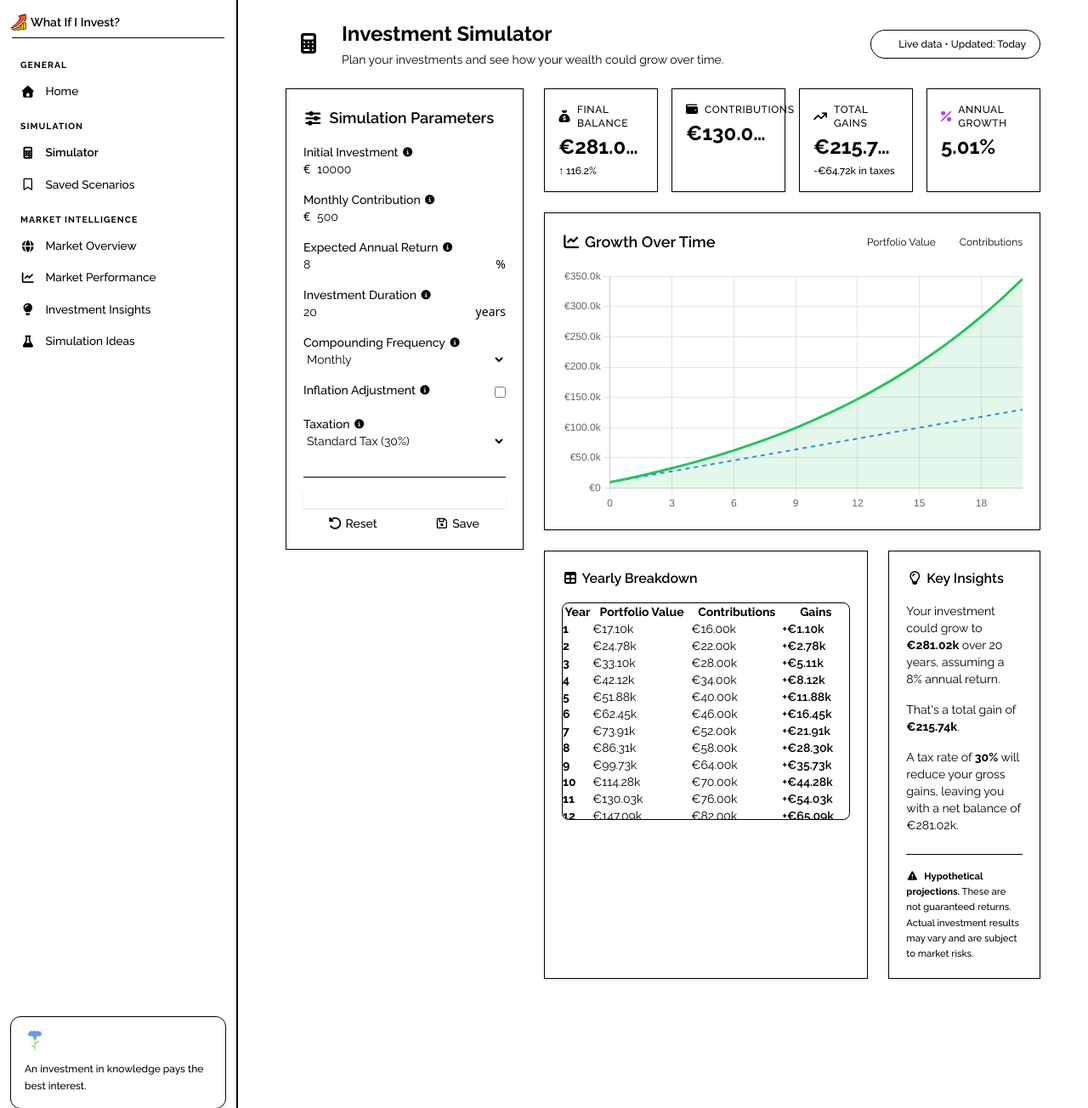
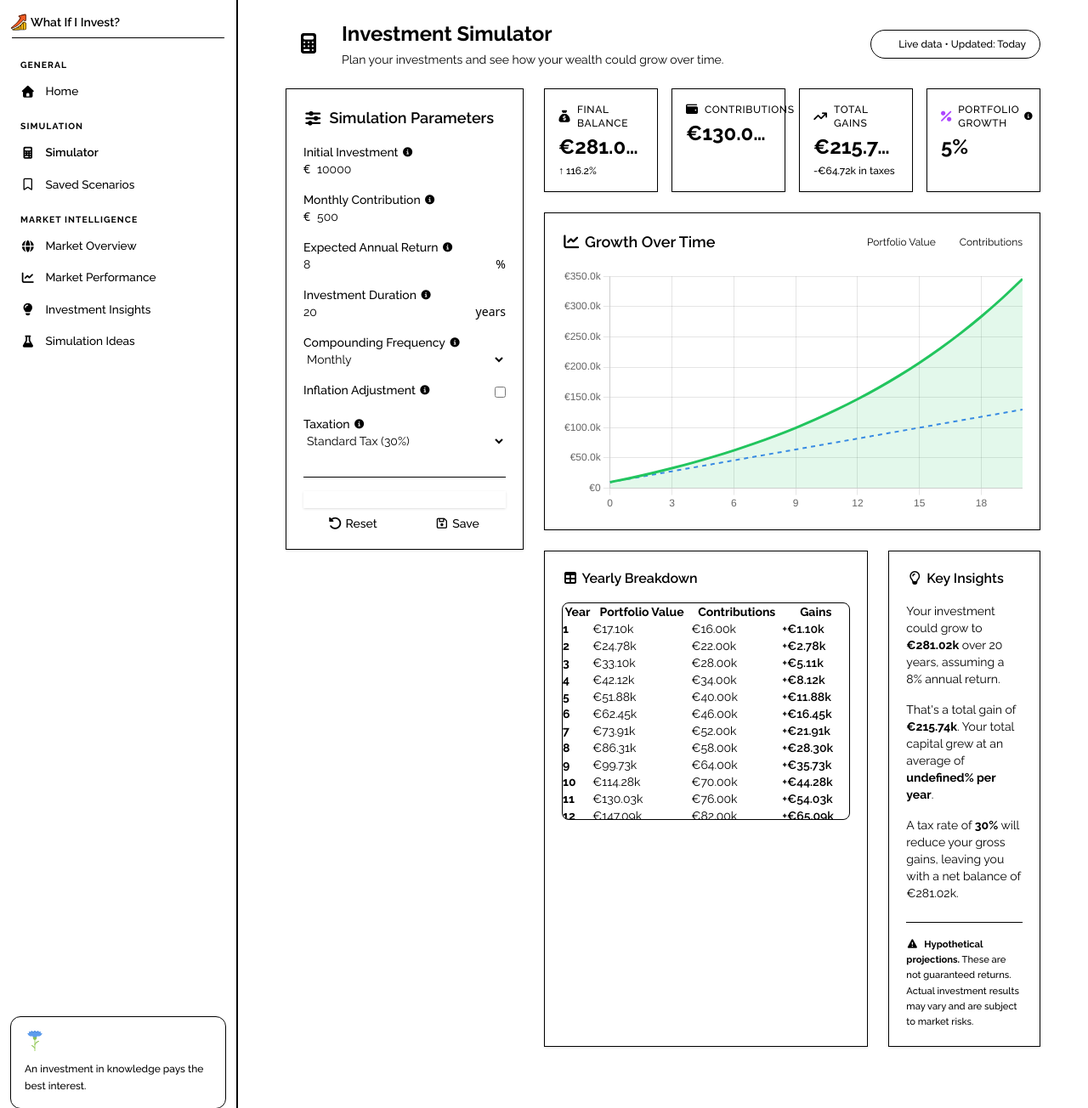
Before and after one commit to MJoel-Neel/compound_interest, a FastAPI app: page /simulator in a window 1280 px wide. Shown: the top 1304 px of the page at 85% size. Run offline with FastAPI, Linux system fonts and the light colour scheme; some libraries are stand-ins or nearby versions.

Commit message:
changement de cagr en portfolio_growth_rate

```diff
--- a/app/models.py
+++ b/app/models.py
@@ -142,4 +142,4 @@ class Scenario(Base):
         if created.tzinfo is None:
             created = created.replace(tzinfo=datetime.timezone.utc)
 
-        return (now - created).seconds < 7000
+        return (now - created).days < 2
--- a/app/services/calculations.py
+++ b/app/services/calculations.py
@@ -84,9 +84,9 @@ def calculate_compound_interest(
     # Calculate CAGR (Compound Annual Growth Rate)
     # Formula: (Ending Value / Beginning Value) ^ (1 / Years) - 1
     if total_invested > 0 and years > 0:
-        cagr = (((gross_balance / total_invested) ** (1 / years)) - 1) * 100
+        portfolio_growth_rate = (((gross_balance / total_invested) ** (1 / years)) - 1) * 100
     else:
-        cagr = 0.0
+        portfolio_growth_rate = 0.0
 
     # Calculate Real Value of the final Net Balance
     final_inflation_multiplier = (1 + (inflation_rate / 100)) ** years
@@ -101,7 +101,7 @@ def calculate_compound_interest(
             "tax_owed": round(tax_owed),
             "net_balance": round(net_balance),
             "real_net_balance": round(real_net_balance),
-            "cagr": round(cagr, 2)
+            "portfolio_growth_rate": round(portfolio_growth_rate)
         },
         "chart": {
             "labels": chart_labels,
--- a/static/js/pages/simulator.js
+++ b/static/js/pages/simulator.js
@@ -114,12 +114,12 @@ function updateKPIs(kpis, payload) {
     document.getElementById('res-invested').textContent = formatCurrency(kpis.total_invested);
     document.getElementById('res-gains').textContent = formatCurrency(kpis.gross_gains);
 
-    // 1. Handle Annual Growth (CAGR) Safely
+    // 1. Handle Portfolio Growth Rate Safely
     let growthDisplay = "> 99999%";
-    if (kpis.cagr < 99999) {
-        growthDisplay = `${kpis.cagr}%`;
+    if (kpis.portfolio_growth_rate < 99999) {
+        growthDisplay = `${kpis.portfolio_growth_rate}%`;
     }
-    document.getElementById('res-cagr').textContent = growthDisplay;
+    document.getElementById('res-portfolio-growth').textContent = growthDisplay;
 
     // 2. Handle Total Return Percentage Safely
     let growthPercent = 0;
@@ -174,7 +174,7 @@ function updateInsights(kpis, payload) {
 
     insight1.innerHTML = `Your investment could grow to <strong>${formatCurrency(kpis.net_balance)}</strong> over ${payload.years} years, assuming a ${payload.annual_rate}% annual return.`;
 
-    insight2.innerHTML = `That's a total gain of <strong>${formatCurrency(kpis.gross_gains)}</strong>.`;
+    insight2.innerHTML = `That's a total gain of <strong>${formatCurrency(kpis.gross_gains)}</strong>. Your total capital grew at an average of <strong>${kpis.cagr}% per year</strong>.`;
 
     if (payload.inflation_rate > 0) {
         insight3.innerHTML = `After adjusting for <strong>${payload.inflation_rate}% inflation</strong>, your final balance has the purchasing power of <strong>${formatCurrency(kpis.real_net_balance)}</strong> in today's money.`;
--- a/static/js/script.js
+++ b/static/js/script.js
@@ -1,10 +1,5 @@
-// static/js/script.js
-
 document.addEventListener("DOMContentLoaded", () => {
-    // 1. Initialize Theme
-    initTheme();
-
-    // 2. Mobile Sidebar Toggle
+    // 1. Mobile Sidebar Toggle
     const mobileMenuBtn = document.getElementById('mobile-menu-btn');
     const appSidebar = document.getElementById('app-sidebar');
 
--- a/static/js/utils/chart.js
+++ b/static/js/utils/chart.js
@@ -13,7 +13,6 @@ const Charts = {
         parent.appendChild(newCanvas);
 
         const ctx = newCanvas.getContext('2d');
-
         new Chart(ctx, {
             type: 'line',
             data: {
--- a/static/js/utils/ui.js
+++ b/static/js/utils/ui.js
@@ -1,4 +1,8 @@
-// static/js/utils/ui.js
+document.addEventListener("DOMContentLoaded", () => {
+    // 1. Initialize Theme
+    initTheme();
+})
+
 
 // ==========================================
 // 1. TOAST NOTIFICATIONS
--- a/templates/simulator.html
+++ b/templates/simulator.html
@@ -221,14 +221,17 @@
                     </div>
                 </div>
 
-                <!-- Annual Growth (CAGR) -->
+                <!-- Portfolio Growth (formerly Annual Growth) -->
                 <div class="card bg-base-100 shadow-sm border border-base-200">
                     <div class="card-body p-4">
                         <div class="flex items-center gap-2 text-base-content/60 mb-1">
                             <i class="fa-solid fa-percent text-purple-500"></i>
-                            <span class="raleway-500 text-xs uppercase tracking-wider">Annual Growth</span>
+                            <span class="raleway-500 text-xs uppercase tracking-wider flex items-center gap-1">
+                                Portfolio Growth
+                                <i class="fa-solid fa-circle-info text-[0.6rem]" title="Average annual growth of your total capital."></i>
+                            </span>
                         </div>
-                        <p class="raleway-700 text-2xl text-base-content truncate" title="Annual Growth" id="res-cagr">
+                        <p class="raleway-700 text-2xl text-base-content truncate" title="Portfolio Growth" id="res-portfolio-growth">
                             0.0%</p>
                     </div>
                 </div>
```
